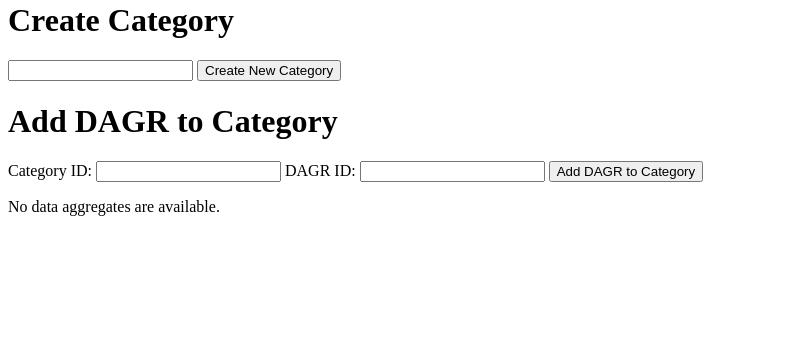
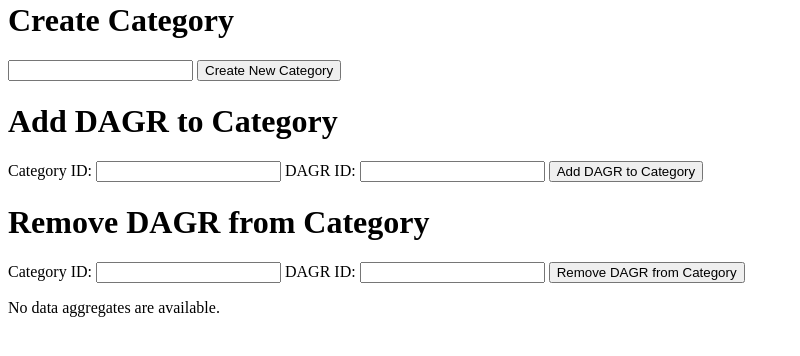
Before and after one commit to JPeterson462/CMSC424-Project, a Django app: page /mmda/ in a window 1280 px wide. Shown: the part 208-564 px from the top of the page, without its empty margins (0-800 px from the left). Run offline with Django 3.2, Linux system fonts and the light colour scheme; data that the repository does not hold is empty.

Commit message:
KW: Added functionality to remove a DAGR from a Category

```diff
--- a/web/mmda/templates/mmda/index.html
+++ b/web/mmda/templates/mmda/index.html
@@ -27,6 +27,14 @@
     <input type="submit" value="Add DAGR to Category" />
 </form>
 
+<h1>Remove DAGR from Category</h1>
+<form action="{% url 'mmda:remove_dagr_from_category' %}" method="post">
+    {% csrf_token %}
+    Category ID: <input type="text" id="category_id" name="category_id" />
+    DAGR ID: <input type="text" id="dagr_id" name="dagr_id" />
+    <input type="submit" value="Remove DAGR from Category" />
+</form>
+
 {% if data_aggregates_list %}
     <ul>
     {% for dagr in data_aggregates_list %}
--- a/web/mmda/urls.py
+++ b/web/mmda/urls.py
@@ -8,5 +8,6 @@ urlpatterns = [
     url(r'^insert_file/$', views.insert_file, name='insert_file'),
     url(r'^bulk_data_insert/$', views.bulk_data_insert, name='bulk_data_insert'),
     url(r'^create_category/$', views.create_category, name='create_category'),
-    url(r'^add_dagr_to_category/$', views.add_dagr_to_category, name='add_dagr_to_category')
+    url(r'^add_dagr_to_category/$', views.add_dagr_to_category, name='add_dagr_to_category'),
+    url(r'^remove_dagr_from_category/$', views.remove_dagr_from_category, name='remove_dagr_from_category')
 ]
--- a/web/mmda/views.py
+++ b/web/mmda/views.py
@@ -130,3 +130,18 @@ def add_dagr_to_category(request):
 
     # Redirect the user back to the home page
     return HttpResponseRedirect(reverse('mmda:index'))
+
+def remove_dagr_from_category(request):
+    # Grab the category ID and DAGR ID from the HTTP request
+    dagr_id = request.POST['dagr_id']
+    category_id = request.POST['category_id']
+
+    with connection.cursor() as cursor:
+        # Delete the record that maps the DAGR to the Category
+        cursor.execute("""
+            DELETE FROM mmda_dataaggregate_categories
+            WHERE dataaggregate_id = %s AND category_id = %s
+        """, [dagr_id, category_id])
+
+    # Redirect the user back to the home page
+    return HttpResponseRedirect(reverse('mmda:index'))
```
